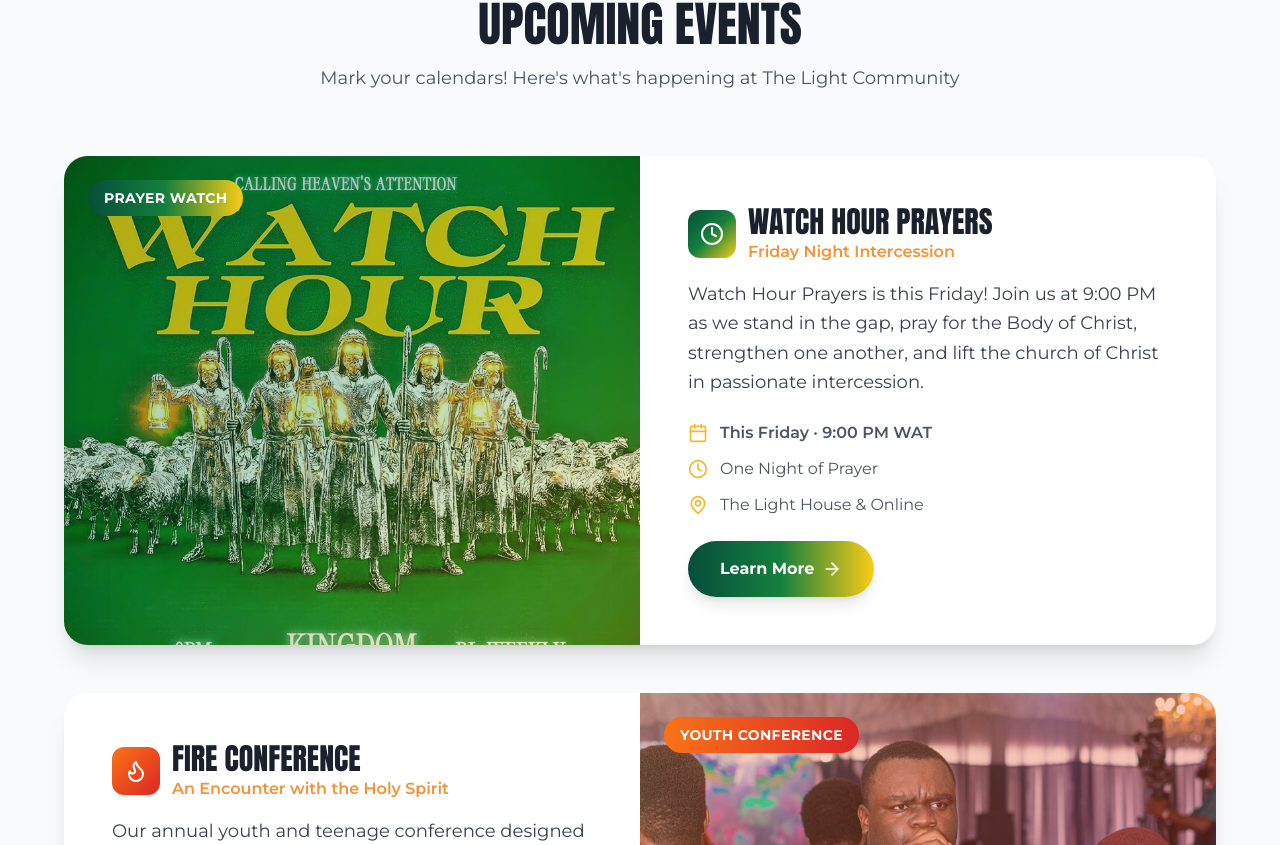
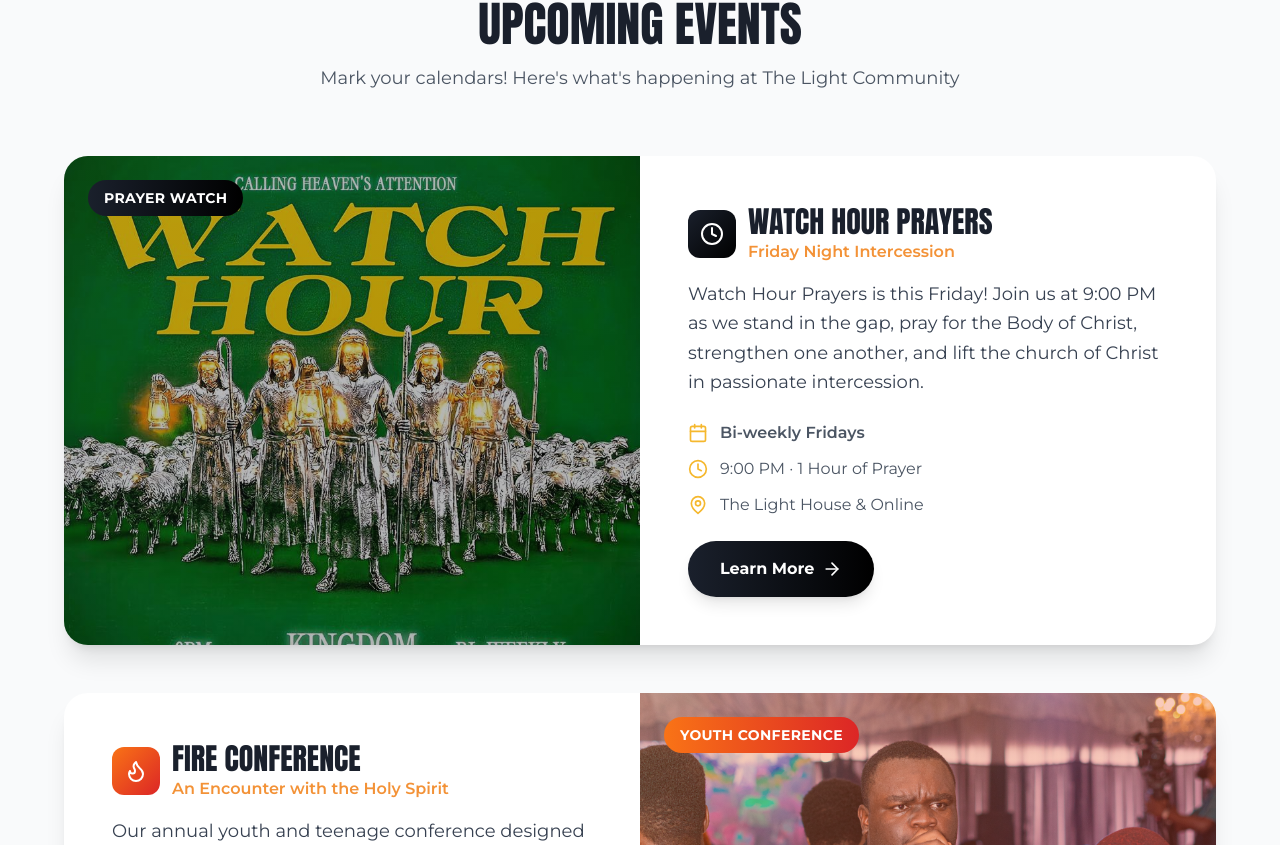
Before and after one commit to mayowa-kalejaiye/TLC, a Next.js app: page /events in a window 1280 px wide. Shown: the part 680-1525 px from the top of the page. Built offline with nearby package versions, Linux system fonts and the light colour scheme.

Commit message:
Update Watch Hour Prayers event details for clarity and consistency

```diff
--- a/app/events/page.tsx
+++ b/app/events/page.tsx
@@ -12,13 +12,13 @@ export default function EventsPage() {
       tagline: 'Friday Night Intercession',
       description:
         'Watch Hour Prayers is this Friday! Join us at 9:00 PM as we stand in the gap, pray for the Body of Christ, strengthen one another, and lift the church of Christ in passionate intercession.',
-      date: 'This Friday · 9:00 PM WAT',
-      time: 'One Night of Prayer',
+      date: 'Bi-weekly Fridays',
+      time: '9:00 PM · 1 Hour of Prayer',
       location: 'The Light House & Online',
       type: 'Prayer Watch',
       image: '/images/watch_hour.jpg',
       icon: Clock,
-      color: 'from-emerald-900 via-green-700 to-yellow-400',
+      color: 'from-tlc-navy to-black',
       // whatsappLink: 'https://chat.whatsapp.com/G395zowpEcAFfYWrmFlyGI',
       featured: true,
     },
```
